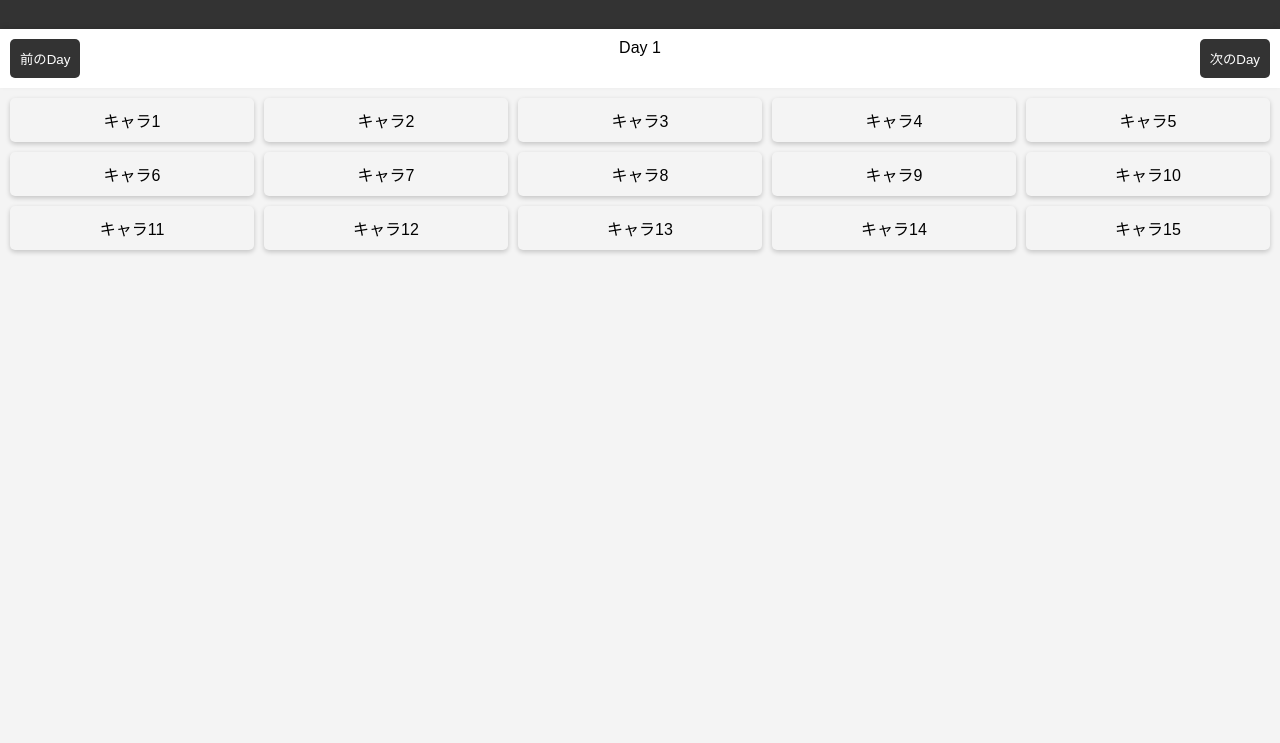
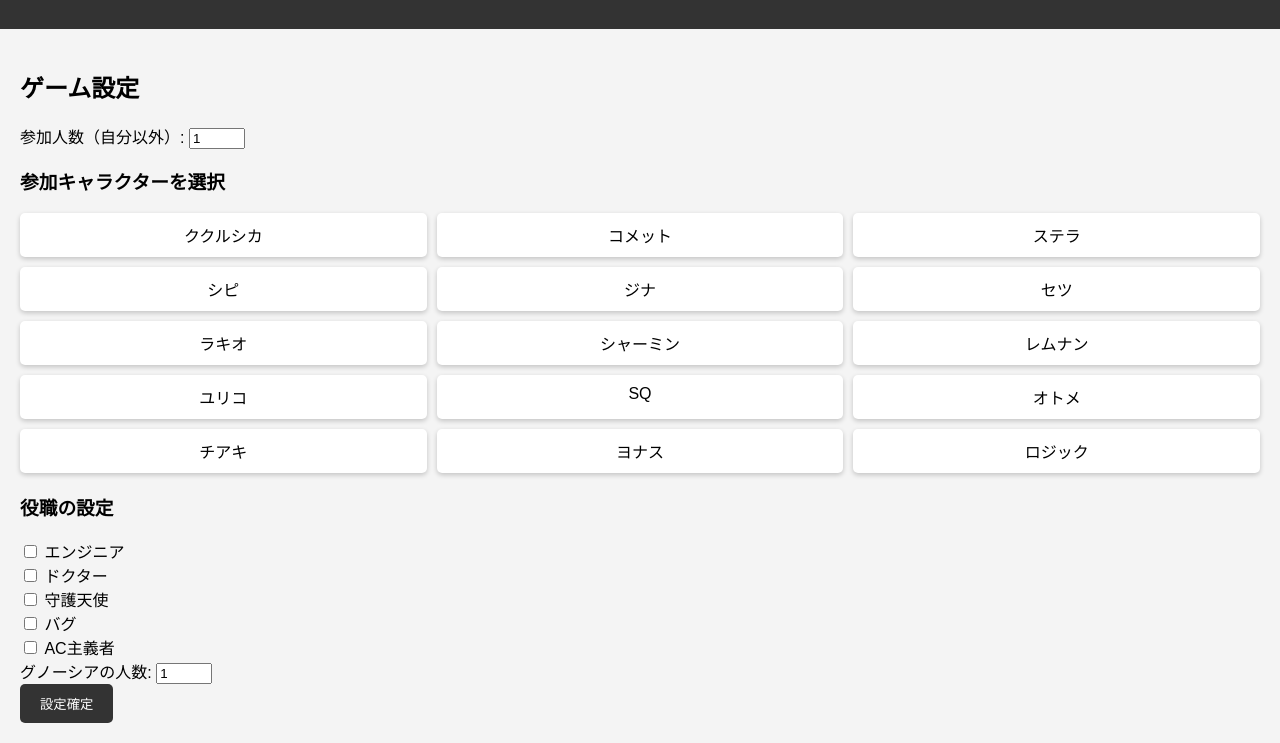
Before and after one commit to ogataogt/gntl, a plain HTML site: page index.html in a window 1280 px wide. Shown: the part 80-823 px from the top of the page. Before the commit the page ends 800 px from the top, so only its background shows below. Drawn offline with Linux system fonts and the light colour scheme.

Commit message:
Update index.html

```diff
--- a/index.html
+++ b/index.html
@@ -17,11 +17,17 @@
       text-align: center;
       padding: 10px;
     }
+    .container {
+      padding: 20px;
+    }
+    .hidden {
+      display: none;
+    }
     .grid {
       display: grid;
-      grid-template-columns: repeat(5, 1fr);
+      grid-template-columns: repeat(3, 1fr);
       gap: 10px;
-      padding: 10px;
+      margin-bottom: 20px;
     }
     .card {
       background: white;
@@ -31,24 +37,8 @@
       box-shadow: 0 2px 5px rgba(0, 0, 0, 0.2);
       cursor: pointer;
     }
-    .card.safe {
-      background: lightblue;
-    }
-    .card.danger {
-      background: lightcoral;
-    }
-    .card.unknown {
-      background: #f4f4f4;
-    }
-    .controls {
-      display: flex;
-      justify-content: space-between;
-      padding: 10px;
-      background: white;
-      box-shadow: 0 -2px 5px rgba(0, 0, 0, 0.1);
-    }
     button {
-      padding: 10px;
+      padding: 10px 20px;
       background: #333;
       color: white;
       border: none;
@@ -64,49 +54,102 @@
   <div class="header">
     <h1>グノーシア推理補助ツール</h1>
   </div>
-  <div class="controls">
+
+  <!-- 設定画面 -->
+  <div id="settingsScreen" class="container">
+    <h2>ゲーム設定</h2>
+    <label>
+      参加人数（自分以外）:
+      <input type="number" id="playerCount" min="1" max="15" value="1">
+    </label>
+    <h3>参加キャラクターを選択</h3>
+    <div class="grid" id="characterSelection">
+      <!-- キャラクターリストを動的に追加 -->
+    </div>
+    <h3>役職の設定</h3>
+    <label><input type="checkbox" id="roleEngineer"> エンジニア</label><br>
+    <label><input type="checkbox" id="roleDoctor"> ドクター</label><br>
+    <label><input type="checkbox" id="roleGuard"> 守護天使</label><br>
+    <label><input type="checkbox" id="roleBug"> バグ</label><br>
+    <label><input type="checkbox" id="roleAC"> AC主義者</label><br>
+    <label>グノーシアの人数:
+      <input type="number" id="roleGnosiaCount" min="1" max="15" value="1">
+    </label><br>
+    <button id="startGame">設定確定</button>
+  </div>
+
+  <!-- DAY進行画面 -->
+  <div id="dayScreen" class="container hidden">
+    <h2 id="dayHeader">Day 1</h2>
+    <div class="grid" id="dayGrid">
+      <!-- キャラクターカードを動的に生成 -->
+    </div>
     <button id="prevDay">前のDay</button>
-    <span id="dayCounter">Day 1</span>
     <button id="nextDay">次のDay</button>
   </div>
-  <div class="grid" id="characterGrid">
-    <!-- キャラクターカード -->
-  </div>
+
   <script>
-    const maxCharacters = 15;
-    const roles = { unknown: "不明", safe: "人間", danger: "グノーシア" };
+    // キャラクターリスト
+    const characterNames = [
+      "ククルシカ", "コメット", "ステラ", "シピ", "ジナ",
+      "セツ", "ラキオ", "シャーミン", "レムナン", "ユリコ",
+      "SQ", "オトメ", "チアキ", "ヨナス", "ロジック"
+    ];
+
+    // DOM要素取得
+    const settingsScreen = document.getElementById("settingsScreen");
+    const dayScreen = document.getElementById("dayScreen");
+    const playerCountInput = document.getElementById("playerCount");
+    const characterSelection = document.getElementById("characterSelection");
+    const dayGrid = document.getElementById("dayGrid");
+    const dayHeader = document.getElementById("dayHeader");
+
+    // キャラクター選択画面の生成
+    characterNames.forEach((name, index) => {
+      const card = document.createElement("div");
+      card.classList.add("card");
+      card.textContent = name;
+      card.dataset.selected = "false";
+      card.addEventListener("click", () => {
+        card.dataset.selected = card.dataset.selected === "false" ? "true" : "false";
+        card.style.backgroundColor = card.dataset.selected === "true" ? "lightgreen" : "white";
+      });
+      characterSelection.appendChild(card);
+    });
+
+    // 設定確定ボタン
+    document.getElementById("startGame").addEventListener("click", () => {
+      const selectedCount = parseInt(playerCountInput.value, 10);
+      const selectedCharacters = Array.from(characterSelection.children)
+        .filter(card => card.dataset.selected === "true")
+        .map(card => card.textContent)
+        .slice(0, selectedCount);
+
+      // キャラクターカードを生成
+      dayGrid.innerHTML = "";
+      selectedCharacters.forEach(name => {
+        const card = document.createElement("div");
+        card.classList.add("card");
+        card.textContent = name;
+        dayGrid.appendChild(card);
+      });
+
+      // 画面遷移
+      settingsScreen.classList.add("hidden");
+      dayScreen.classList.remove("hidden");
+    });
+
+    // Day進行制御
     let currentDay = 1;
-
-    // キャラクター生成
-    const grid = document.getElementById("characterGrid");
-    for (let i = 1; i <= maxCharacters; i++) {
-      const card = document.createElement("div");
-      card.classList.add("card", "unknown");
-      card.textContent = `キャラ${i}`;
-      card.dataset.status = "unknown";
-      card.addEventListener("click", () => {
-        // 状態を切り替える
-        const currentStatus = card.dataset.status;
-        const newStatus = currentStatus === "unknown" ? "safe" :
-                          currentStatus === "safe" ? "danger" : "unknown";
-        card.dataset.status = newStatus;
-        card.className = `card ${newStatus}`;
-        card.textContent = `キャラ${i} (${roles[newStatus]})`;
-      });
-      grid.appendChild(card);
-    }
-
-    // Day切り替え
-    const dayCounter = document.getElementById("dayCounter");
     document.getElementById("prevDay").addEventListener("click", () => {
       if (currentDay > 1) {
         currentDay--;
-        dayCounter.textContent = `Day ${currentDay}`;
+        dayHeader.textContent = `Day ${currentDay}`;
       }
     });
     document.getElementById("nextDay").addEventListener("click", () => {
       currentDay++;
-      dayCounter.textContent = `Day ${currentDay}`;
+      dayHeader.textContent = `Day ${currentDay}`;
     });
   </script>
 </body>
```
